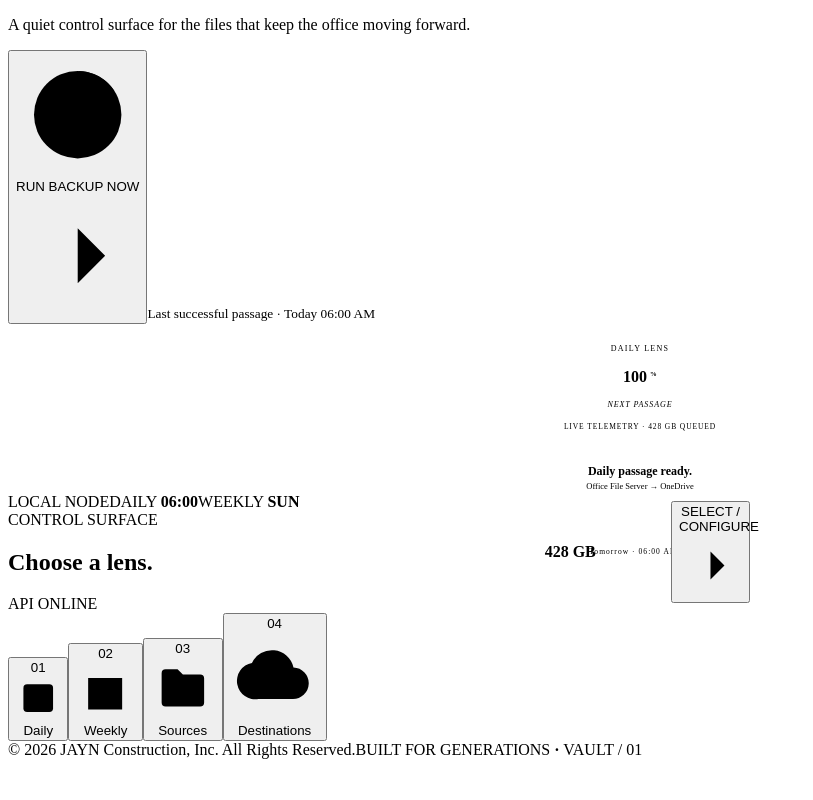
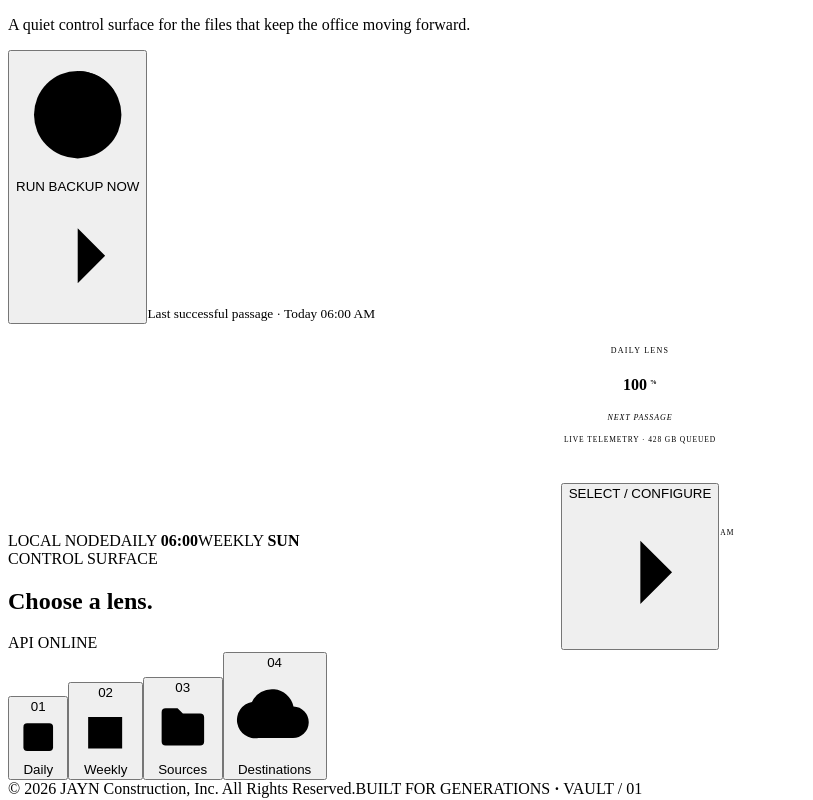
Before and after one commit to aperez24/jayn-vault, a React (Vite) app in the folder source/: page / in a window 1280 px wide. Shown: the part 434-1234 px from the top of the page, without its empty margins (0-813 px from the left). Before the commit the page ends 1201 px from the top, so only its background shows below. Built offline with nearby package versions, Linux system fonts and the light colour scheme; no server answers.

Commit message:
Balance shared dial scaffold action zone

```diff
--- a/source/src/dial-scaffold.css
+++ b/source/src/dial-scaffold.css
@@ -4,13 +4,13 @@
  */
 .dial-scaffold {
   box-sizing: border-box;
-  padding: 14px 20px 12px !important;
+  padding: 18px 20px 14px !important;
   display: grid !important;
-  grid-template-rows: 16px 42px 16px 18px 14px 25px 18px 48px;
+  grid-template-rows: 18px 44px 17px 20px 14px 26px 20px 64px;
   align-content: center;
   justify-items: center;
   text-align: center;
-  row-gap: 2px;
+  row-gap: 3px;
 }
 
 .dial-scaffold > * {
@@ -19,7 +19,7 @@
 }
 
 .dial-slot-label {
-  align-self: end;
+  align-self: center;
   font-size: 8px !important;
   line-height: 1;
   letter-spacing: .16em;
@@ -31,7 +31,7 @@
 }
 
 .dial-slot-kicker {
-  align-self: start;
+  align-self: center;
   font-size: 8px !important;
   line-height: 1.15;
 }
@@ -60,14 +60,21 @@
   text-overflow: ellipsis;
 }
 
+/* Two-tier bottom zone shared by every lens:
+ * row 1 = secondary metric + meta
+ * row 2 = centered action / selected folder name
+ */
 .dial-slot-actions {
   align-self: stretch;
   width: min(220px, 100%);
-  min-height: 48px;
+  min-height: 64px;
   display: grid !important;
-  grid-template-columns: minmax(0, 1fr) minmax(0, .9fr) minmax(0, 1.2fr);
+  grid-template-columns: 1fr 1fr;
+  grid-template-rows: 22px 38px;
   align-items: center;
-  column-gap: 8px;
+  justify-items: center;
+  column-gap: 12px;
+  row-gap: 4px;
 }
 
 .dial-slot-actions > strong,
@@ -77,13 +84,29 @@
   min-width: 0;
 }
 
-.dial-slot-actions > strong { justify-self: end; white-space: nowrap; }
+.dial-slot-actions > strong {
+  grid-column: 1;
+  grid-row: 1;
+  justify-self: end;
+  white-space: nowrap;
+}
+
 .dial-slot-actions > small {
-  justify-self: center;
+  grid-column: 2;
+  grid-row: 1;
+  justify-self: start;
   white-space: nowrap;
   font-size: 7.5px !important;
 }
-.dial-slot-actions > button { justify-self: start; max-width: 100%; }
+
+.dial-slot-actions > button {
+  grid-column: 1 / -1;
+  grid-row: 2;
+  justify-self: center;
+  align-self: center;
+  max-width: 200px;
+  text-align: center;
+}
 
 .dial-slot-actions .folder-name-button {
   font-size: 14px !important;
```
